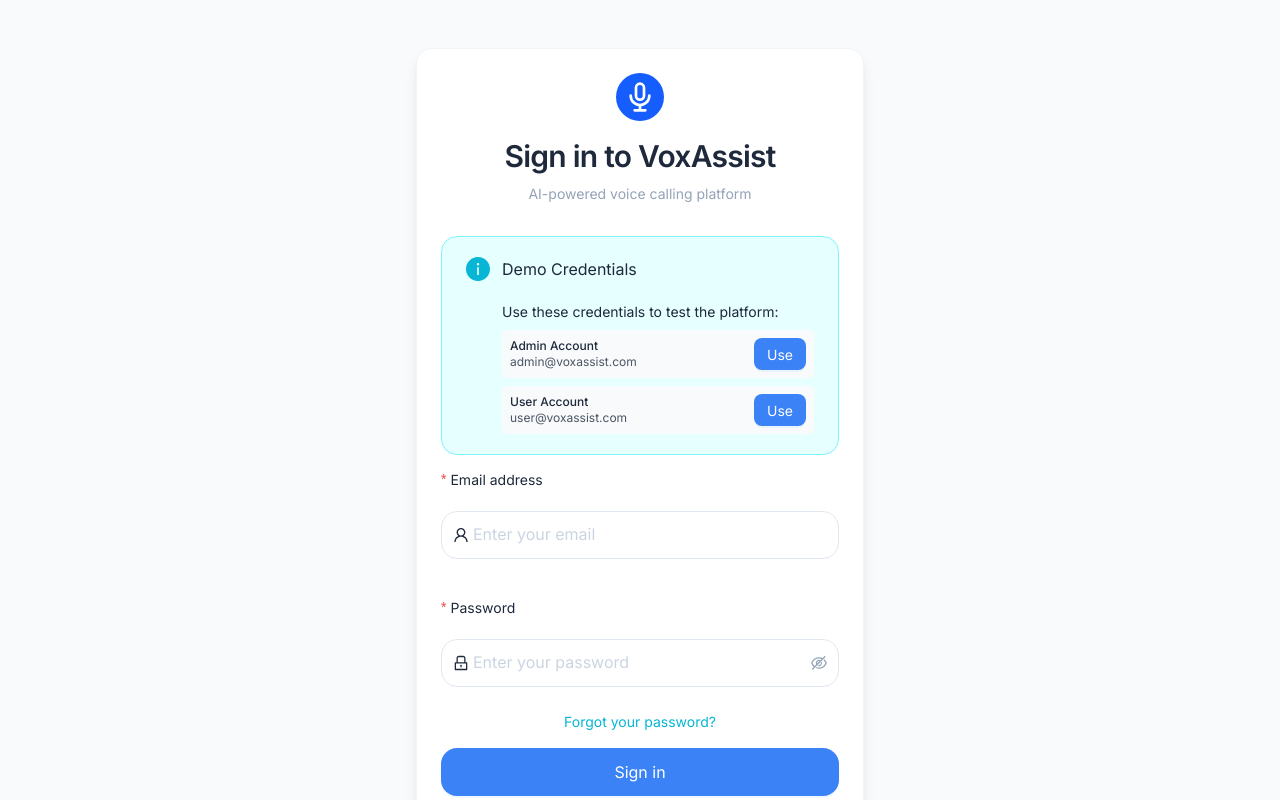
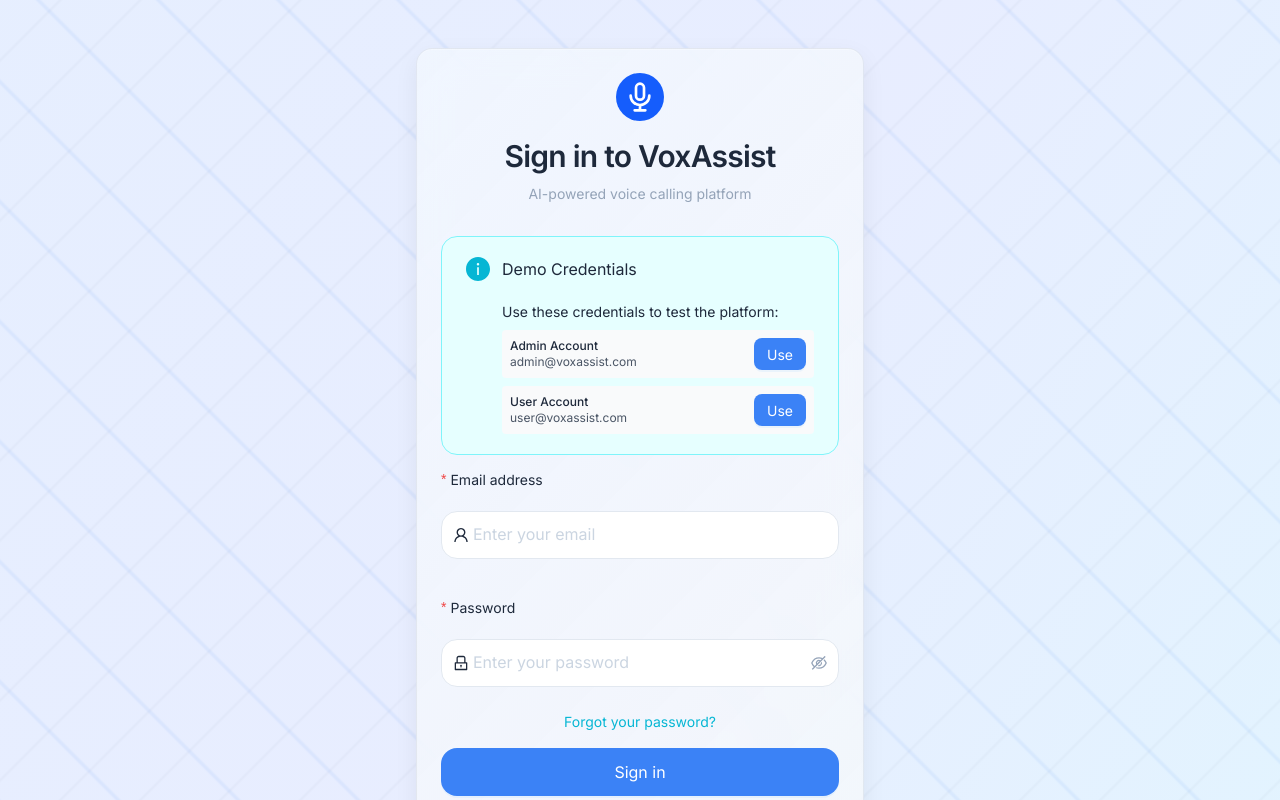
Before and after one commit to GreenHacker420/VoxAssist, a Next.js app in the folder frontend/: page /login in a window 1280 px wide. Shown: the top 800 px of the page. Built offline with nearby package versions, Linux system fonts and the light colour scheme.

Commit message:
improved login page

```diff
--- a/frontend/src/app/login/page.tsx
+++ b/frontend/src/app/login/page.tsx
@@ -34,9 +34,9 @@
   };
 
   return (
-    <div className="min-h-screen flex items-center justify-center bg-gray-50 py-12 px-4 sm:px-6 lg:px-8">
+    <div className="min-h-screen flex items-center justify-center py-12 px-4 sm:px-6 lg:px-8">
       <div className="max-w-md w-full">
-        <Card className="shadow-lg">
+        <Card className="shadow-lg premium-card">
           <div className="text-center mb-8">
             <div className="mx-auto h-12 w-12 flex items-center justify-center rounded-full bg-blue-600 mb-4">
               <svg className="h-8 w-8 text-white" fill="none" viewBox="0 0 24 24" stroke="currentColor">
```
